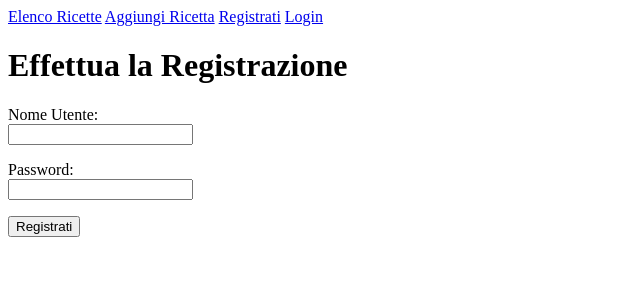
After one commit to checca0catone/Minecraft-Community, a PHP site: page /registrazione.php in a window 1280 px wide. The commit adds this page. Shown: the top 300 px of the page, without its empty margins (0-640 px from the left). Run offline with PHP 8.4, Linux system fonts and the light colour scheme.

Commit message:
Modulo 5 - Struttura pagina registrazione e login

```diff
--- a/src/nav.php
+++ b/src/nav.php
@@ -1,4 +1,6 @@
 <nav>
     <a href="index.php">Elenco Ricette</a>
     <a href="aggiungi.php">Aggiungi Ricetta</a>
+    <a href="registrazione.php">Registrati</a>
+    <a href="login.php">Login</a>
 </nav>
--- /dev/null
+++ b/src/registrazione.php
@@ -0,0 +1,56 @@
+<?php
+require_once __DIR__ . '/db.php';
+
+$messaggio = '';
+
+if ($_SERVER['REQUEST_METHOD'] === 'POST') {
+    $nome = trim($_POST['Nome_Utente'] ?? '');
+    $password = trim($_POST['Password'] ?? '');
+
+    if ($nome === '' || $password === '') {
+        $messaggio = 'Compila nome utente e password.';
+    } else {
+        $sql = "SELECT nome_utente FROM UTENTE WHERE nome_utente = '$nome'";
+        $stmt = $pdo->query($sql);
+        $utente = $stmt->fetch();
+
+        if ($utente !== false) {
+            $messaggio = 'Questo nome utente è già in uso.';
+        } else {
+            $sql = "INSERT INTO UTENTE (nome_utente, password_hash) VALUES ('$nome', '$password')";
+            $pdo->query($sql);
+        }
+    }
+}
+?>
+<!DOCTYPE html>
+<html lang="it">
+<head>
+    <meta charset="UTF-8">
+    <title>Community di Minecraft - Registrazione</title>
+</head>
+<body>
+    <?php require_once __DIR__ . '/nav.php'; ?>
+    <h1>Effettua la Registrazione</h1>
+
+    <?php if ($messaggio !== '' && $messaggio !== 'Utente registrato con successo'): ?>
+        <p style="color: red;"><?= $messaggio ?></p>
+    <?php elseif ($messaggio !== ''): ?>
+        <p style="color: green;"><?= $messaggio ?></p>
+    <?php endif; ?>
+
+    <form action="registrazione.php" method="post">
+        <p>
+            <label for="nome_utente">Nome Utente:</label><br>
+            <input type="text" id="nome_utente" name="Nome_Utente" required>
+            </p>
+        <p>
+            <label for="password">Password:</label><br>
+            <input type="password" id="password" name="Password" required>
+        </p>
+        <p>
+            <input type="submit" value="Registrati">
+        </p>
+    </form>
+</body>
+</html>
```
Also changed, not shown: src/login.php (added, +56 -0 lines).
